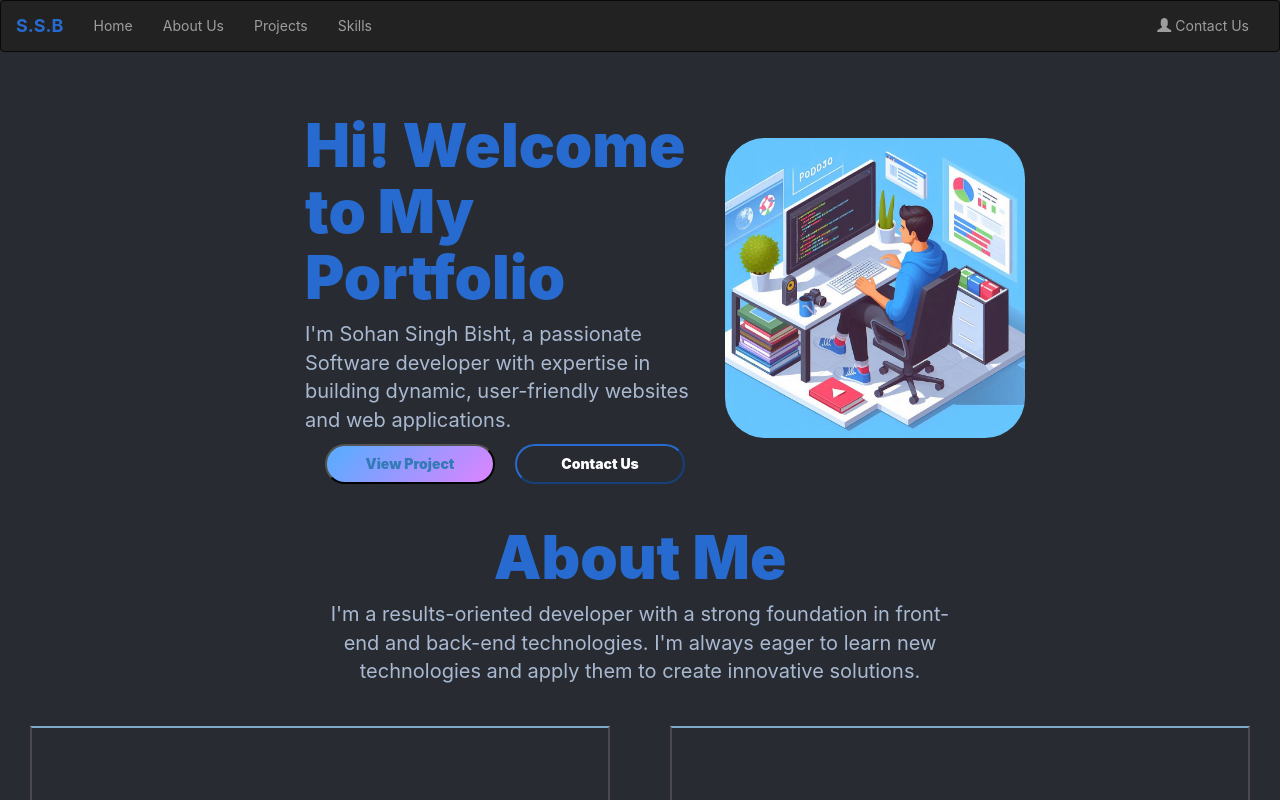
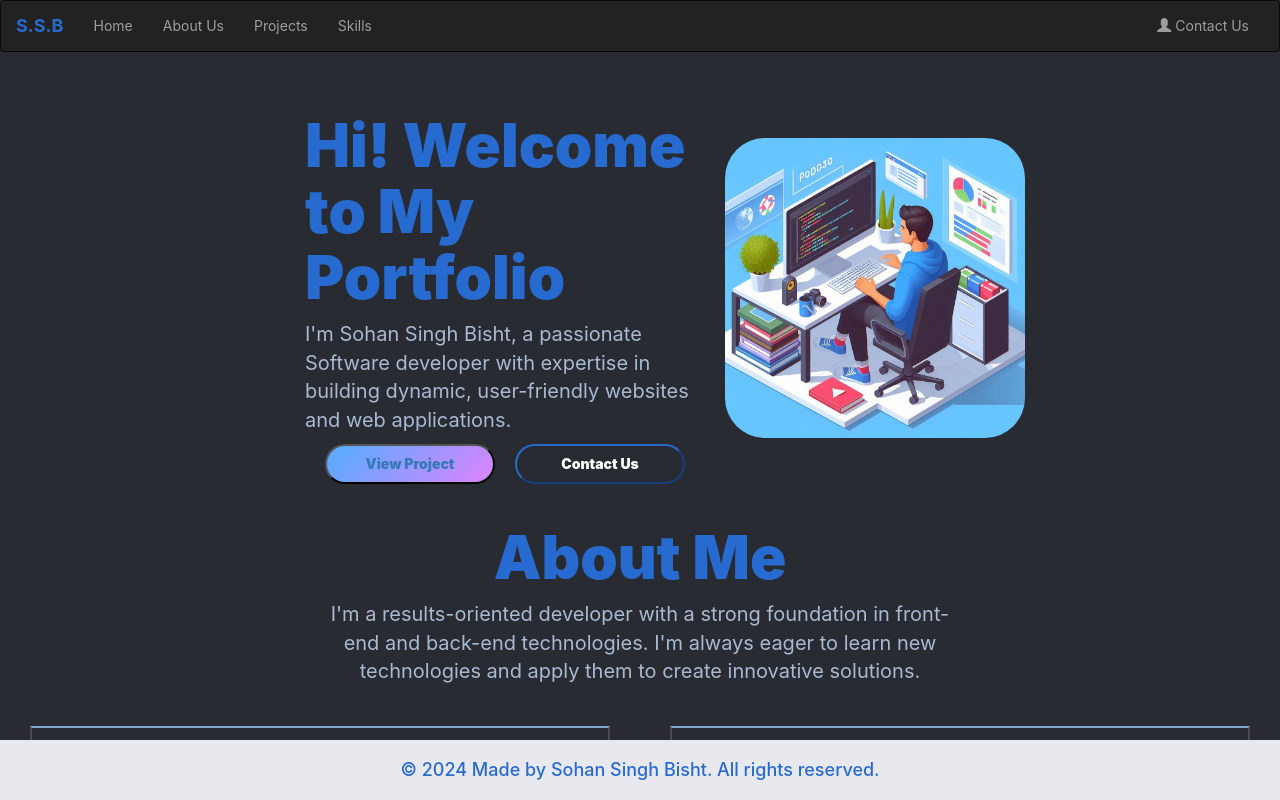
Before and after one commit to sohan418/portfolio_website, a React (Create React App) app: page / in a window 1280 px wide. Shown: the top 800 px of the page. Built offline with nearby package versions, Linux system fonts and the light colour scheme.

Commit message:
changes in footer

```diff
--- a/src/App.css
+++ b/src/App.css
@@ -5,6 +5,9 @@ body{
 }
 .App {
   text-align: center;
+}
+.main-container{
+margin-bottom: 50px;
 }
 .top-nav-container{
  display: flex;
--- a/src/pages/Home/Home.js
+++ b/src/pages/Home/Home.js
@@ -25,7 +25,7 @@ const Home = () => {
   };
 
   return (
-    <div>
+    <div className="main-container">
       <div className="top-nav-container" id="home">
         <div className="top-heading">
           <h1>Hi! Welcome to My Portfolio</h1>
@@ -235,6 +235,7 @@ const Home = () => {
           </div>
         </div>
       </Carousel>
+
     </div>
   );
 };
--- a/src/parts/Footer/Footer.css
+++ b/src/parts/Footer/Footer.css
@@ -1,13 +1,15 @@
 
 .footer-container{
-display: flex;
-justify-content: center;
-align-items: center;
-color:white
-}
-.footer-container{
-    background-color: #333;
+    display: flex;
+    justify-content: center;
+    align-items: center;
+    color:white;
+    background-color: rgb(232,232,239);
     height: 60px;
     font-weight: 700;
     color: #286bd0 !important;
+    position: fixed;
+    bottom: 0;
+    width: 100%;
+    z-index: 10000;
 }
```
